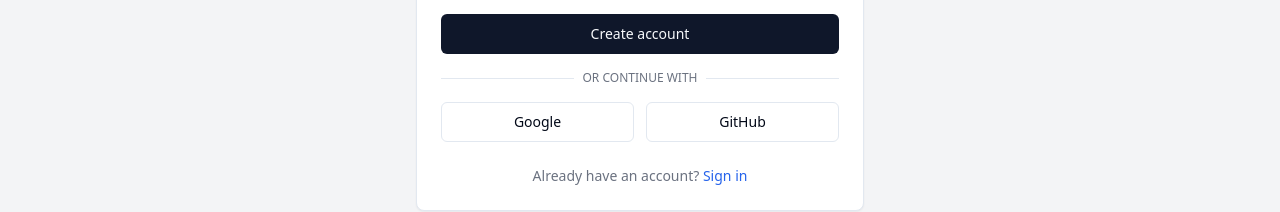
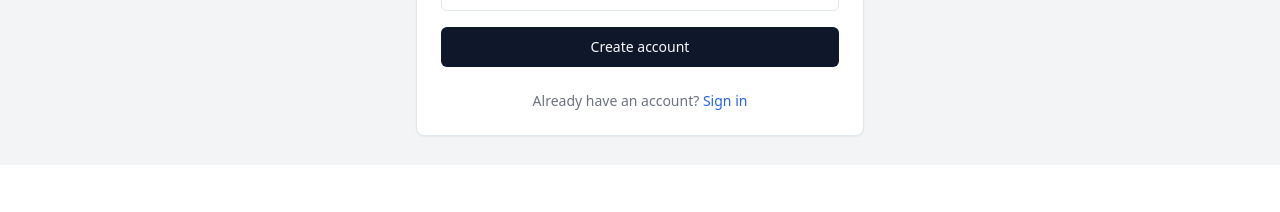
Before and after one commit to Muhadev/TechMeet.io, a React (Vite) app in the folder tech_event_frontend/: page /register in a window 1280 px wide. Shown: the part 715-927 px from the top of the page. After the commit the page ends 880 px from the top, so only its background shows below. Built offline with nearby package versions, Linux system fonts and the light colour scheme; no server answers.

Commit message:
remove the google and github button in the Register page

```diff
--- a/tech_event_frontend/src/pages/auth/RegisterPage.tsx
+++ b/tech_event_frontend/src/pages/auth/RegisterPage.tsx
@@ -187,36 +187,6 @@ export default function RegisterPage() {
               {loading ? 'Creating account...' : 'Create account'}
             </Button>
           </form>
-
-          <div className="relative">
-            <div className="absolute inset-0 flex items-center">
-              <Separator className="w-full" />
-            </div>
-            <div className="relative flex justify-center text-xs uppercase">
-              <span className="bg-white px-2 text-gray-500">Or continue with</span>
-            </div>
-          </div>
-
-          <div className="grid grid-cols-2 gap-3">
-            <Button
-              variant="outline"
-              type="button"
-              onClick={() => handleSocialLogin('Google')}
-              disabled={loading}
-              className="font-medium"
-            >
-              Google
-            </Button>
-            <Button
-              variant="outline"
-              type="button"
-              onClick={() => handleSocialLogin('Github')}
-              disabled={loading}
-              className="font-medium"
-            >
-              GitHub
-            </Button>
-          </div>
         </CardContent>
         <CardFooter className="flex justify-center">
           <p className="text-sm text-gray-500">
```
